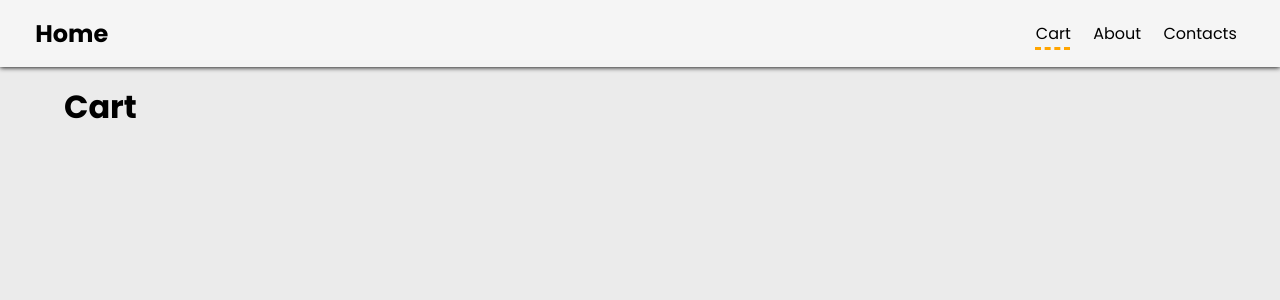
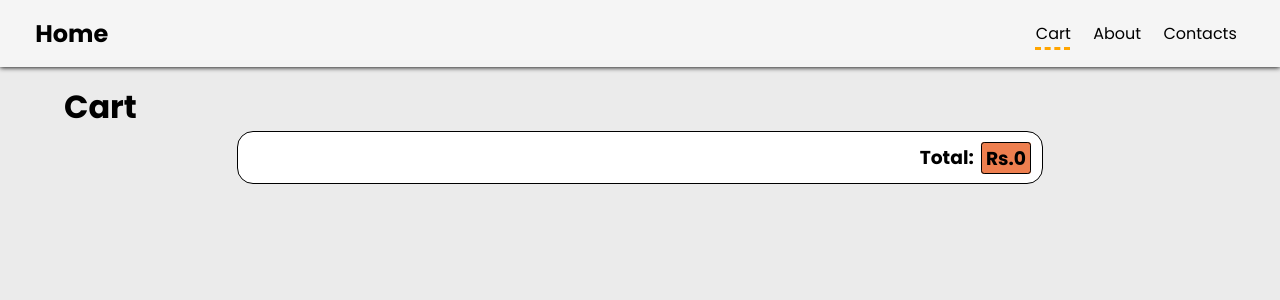
Before and after one commit to shahanashri/clg_proj, a SvelteKit app: page /cart in a window 1280 px wide. Shown: the top 300 px of the page. Built offline with nearby package versions, Linux system fonts and the light colour scheme.

Commit message:
Cart modified

```diff
--- /dev/null
+++ b/src/components/CartItem.svelte
@@ -0,0 +1,47 @@
+<script lang="ts">
+	import { foods } from '../foods';
+	import OrderButton from './OrderButton.svelte';
+	import { cart } from './stores';
+
+	export let order_id: number;
+</script>
+
+<div class="cart-item">
+	<h3>{foods[order_id].name}</h3>
+	<div class="order-details">
+		<OrderButton id={order_id} /> <span>x Rs.{foods[order_id].price} =</span>
+		<div class="total">Rs.{foods[order_id].price * $cart[order_id]}</div>
+	</div>
+</div>
+
+<style>
+	.cart-item {
+		padding: 0.7rem;
+		width: 70%;
+		margin: auto;
+		margin-bottom: 1rem;
+		border: 0.1rem solid black;
+		border-radius: 1rem;
+		background: white;
+
+		display: flex;
+		justify-content: space-between;
+	}
+
+	.order-details {
+		display: flex;
+        align-items: center;
+	}
+
+	span {
+		margin: 0 0.5rem 0 0.5rem;
+		font-weight: bold;
+	}
+
+    .total {
+		background: rgb(238, 127, 79);
+        padding: 0.1rem 0.25rem;
+		border: 0.1rem solid black;
+		border-radius: 0.2rem;
+    }
+</style>
--- a/src/routes/cart/+page.svelte
+++ b/src/routes/cart/+page.svelte
@@ -1,17 +1,49 @@
 <script lang="ts">
 	import { fade } from 'svelte/transition';
+	import CartItem from '../../components/CartItem.svelte';
 	import { cart } from '../../components/stores';
 	import { foods } from '../../foods';
 
 	const getKeys = Object.keys as <T extends object>(obj: T) => Array<keyof T>;
 	let order_ids: number[];
+	let total: number;
 
 	$: order_ids = getKeys($cart);
+	$: {
+		total = 0;
+		order_ids.forEach((order_id) => {
+			total += $cart[order_id] * foods[order_id].price;
+		});
+	}
 </script>
 
 <div in:fade={{ duration: 500, delay: 500 }} out:fade={{ duration: 500 }}>
 	<h1>Cart</h1>
-	{#each order_ids as order_id}
-		<h3>Food: {foods[order_id].name}, Count: {$cart[order_id]}, Price: {foods[order_id].price * $cart[order_id]}</h3>
+	{#each order_ids as order_id (order_id)}
+		<CartItem {order_id} />
 	{/each}
+	<h3>
+		Total: <span class="total">Rs.{total}</span>
+	</h3>
 </div>
+
+<style>
+	h3 {
+		padding: 0.7rem;
+		width: 70%;
+		margin: auto;
+		margin-bottom: 1rem;
+		border: 0.1rem solid black;
+		border-radius: 1rem;
+		background: white;
+		text-align: end;
+	}
+
+	.total {
+		margin-left: 0.2rem;
+		background: rgb(238, 127, 79);
+		padding: 0.1rem 0.25rem;
+		border: 0.1rem solid black;
+		border-radius: 0.2rem;
+	}
+</style>
```
